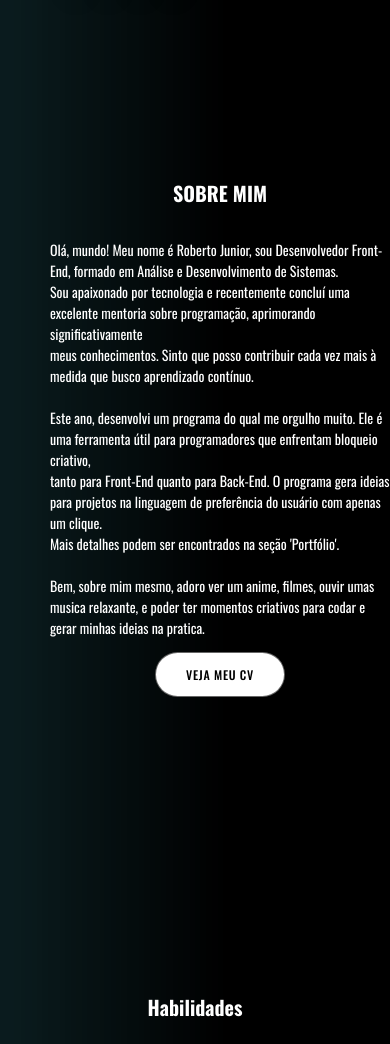
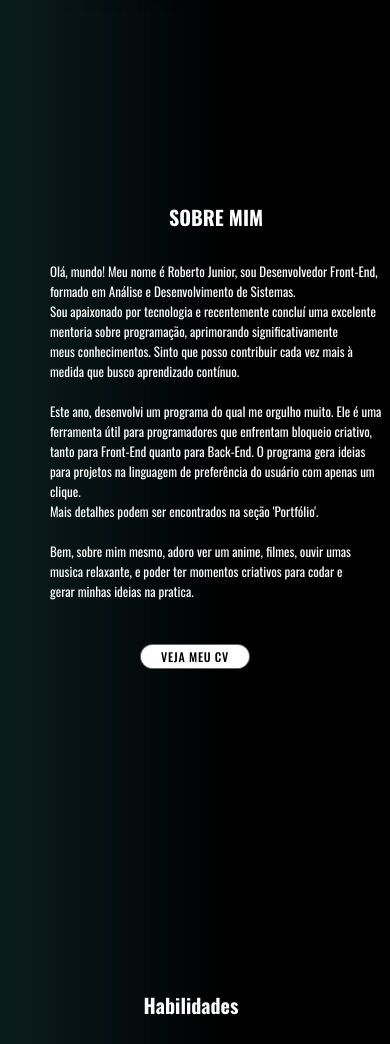
Before and after one commit to RobertoJrZzz/Portifolio.git.io, a plain HTML site: page index.html in a window 390 px wide. Shown: the part 273-1317 px from the top of the page. Drawn offline with nearby package versions, Linux system fonts and the light colour scheme.

Commit message:
Add files via upload

```diff
--- a/assets/midia.css
+++ b/assets/midia.css
@@ -47,11 +47,20 @@
 
     .titulo{
         font-size: 20px;
+        margin-right: 8px;
     }
 
     p{
-        font-size: 14px;
+        font-size: 13px;
+        margin-right: 8px;
     }
+
+    .bn54 {
+        height: 25px;
+        width: 110px;
+        margin-right: 50px;
+        margin-top: 30px;
+      }
 
     .lng{
         height: 40px;
```
